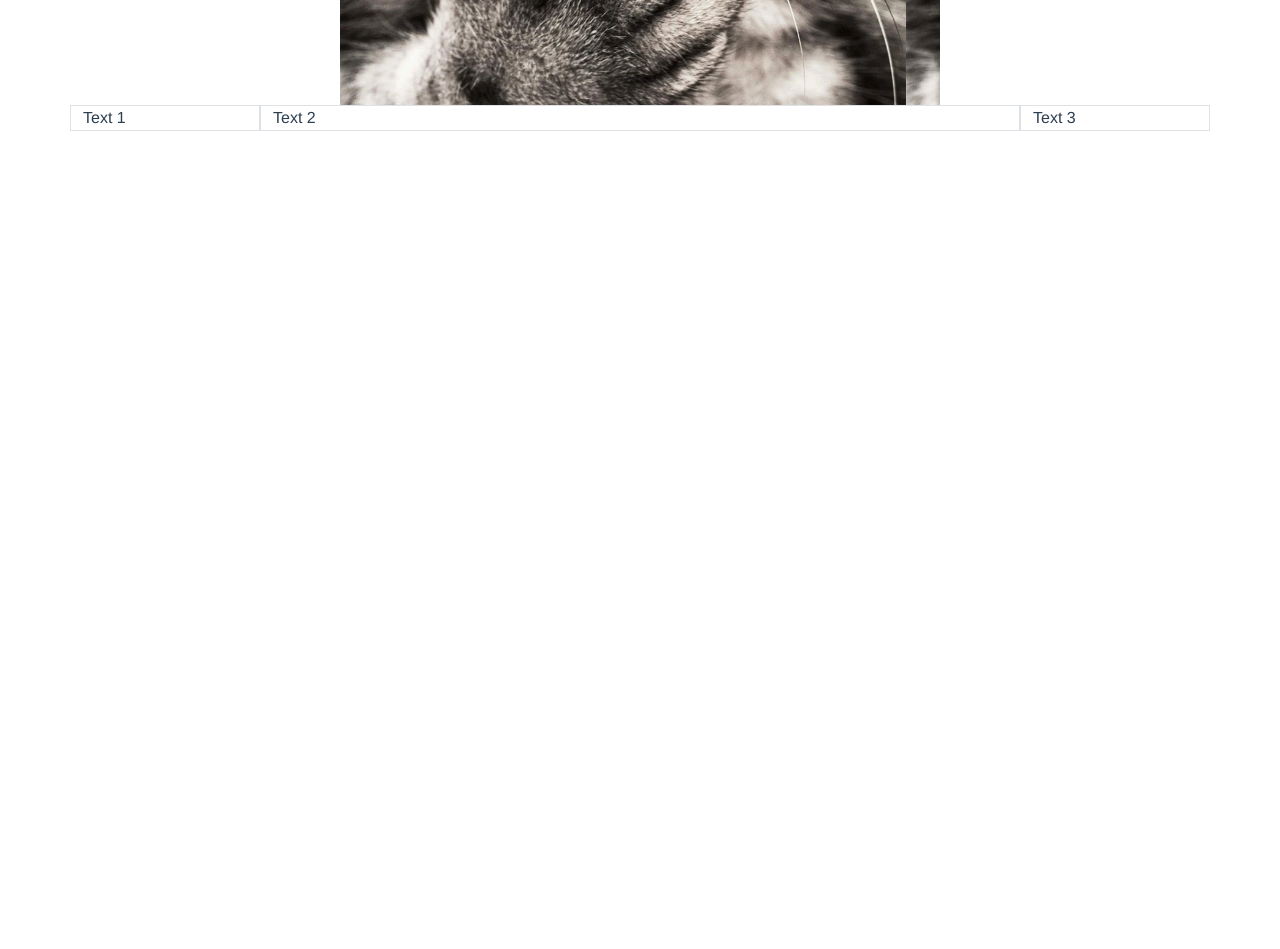
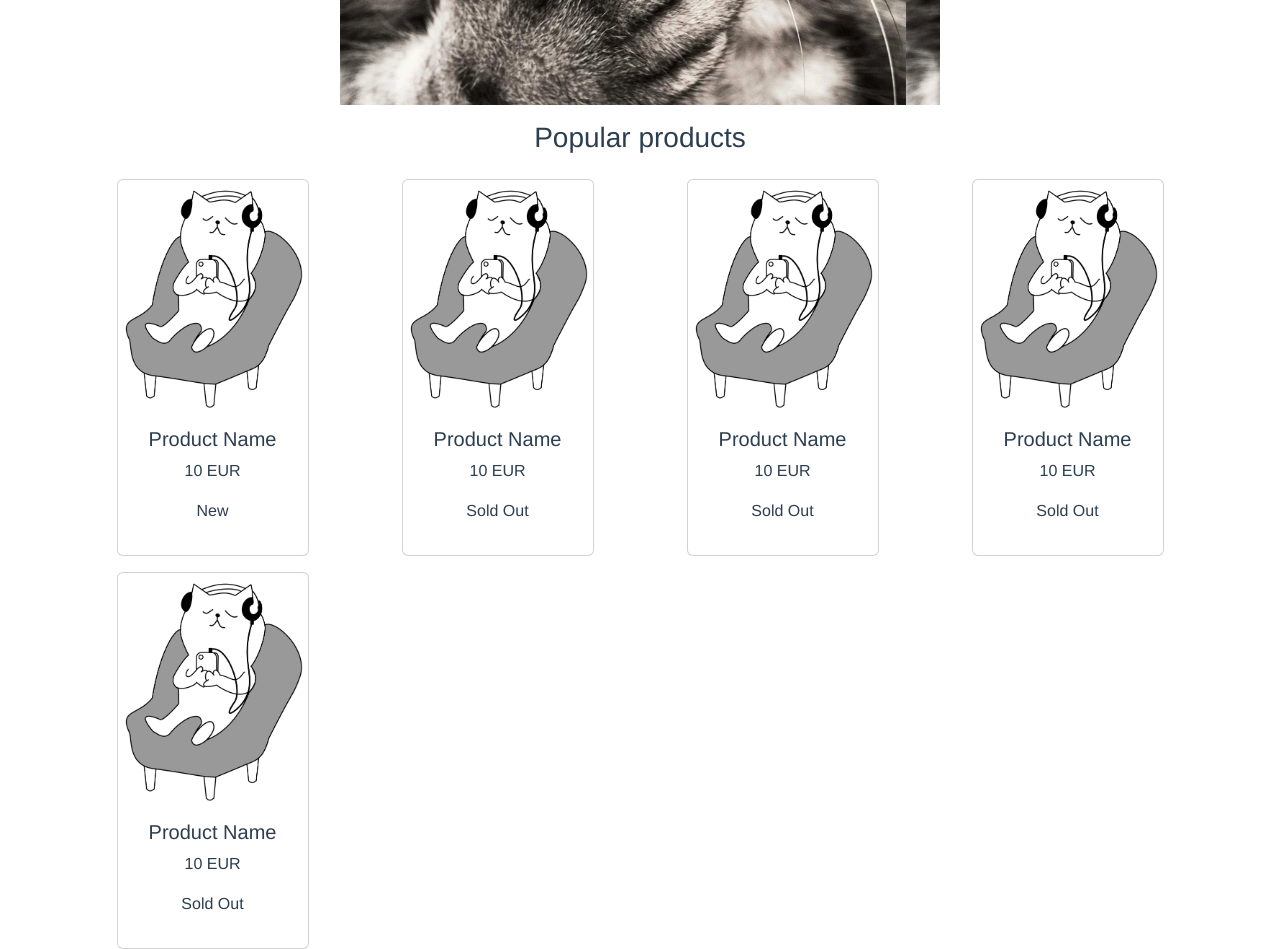
Before and after one commit to chinadrumsticks/vue-frontend, a Vue app: page / in a window 1280 px wide. Shown: the part 740-1689 px from the top of the page. Before the commit the page ends 871 px from the top, so only its background shows below. Built offline with nearby package versions, Linux system fonts and the light colour scheme.

Commit message:
Add products

```diff
--- a/src/App.vue
+++ b/src/App.vue
@@ -1,21 +1,47 @@
 <template>
-  <NavBar></NavBar>
+   <NavBar></NavBar>
   <div class="container">
     <div class="row">
       <div class="col-12 d-flex justify-content-center">
         <MainCarousel></MainCarousel>
       </div>
     </div>
-
-    <div class="row text-start">
-      <div class="col-6 col-md-2 border">
-        Text 1
+    <h3 class="mt-3">Popular products</h3>
+    <div class="row">
+      <div class="col-12 col-md-3 d-flex justify-content-center mt-3">
+        <ProductThumbnail
+        price="10 EUR"
+        title="Product Name"
+        additionalInfo="New"
+        ></ProductThumbnail>
       </div>
-      <div class="col-6 col-md-8 border">
-        Text 2
+      <div class="col-12 col-md-3 d-flex justify-content-center mt-3">
+        <ProductThumbnail
+        price="10 EUR"
+        title="Product Name"
+        additionalInfo="Sold Out"
+        ></ProductThumbnail>
       </div>
-      <div class="col col-md-2 border">
-        Text 3
+      <div class="col-12 col-md-3 d-flex justify-content-center mt-3">
+        <ProductThumbnail
+        price="10 EUR"
+        title="Product Name"
+        additionalInfo="Sold Out"
+        ></ProductThumbnail>
+      </div>
+      <div class="col-12 col-md-3 d-flex justify-content-center mt-3">
+        <ProductThumbnail
+        price="10 EUR"
+        title="Product Name"
+        additionalInfo="Sold Out"
+        ></ProductThumbnail>
+      </div>
+      <div class="col-12 col-md-3 d-flex justify-content-center mt-3">
+        <ProductThumbnail
+        price="10 EUR"
+        title="Product Name"
+        additionalInfo="Sold Out"
+        ></ProductThumbnail>
       </div>
     </div>
   </div>
@@ -24,11 +50,14 @@
 <script>
   import NavBar from "./components/NavBar";
   import MainCarousel from "./components/MainCarousel.vue";
+  import ProductThumbnail from "./components/ProductThumbnail.vue";
+
   export default {
     name: 'App',
     components: {
-      MainCarousel,
-      NavBar
+    MainCarousel,
+    NavBar,
+    ProductThumbnail
     }
   }
 </script>
--- /dev/null
+++ b/src/components/ProductThumbnail.vue
@@ -0,0 +1,25 @@
+<template>
+  <div class="card" style="width: 12rem;">
+  <img src="@/assets/cat.jpeg" class="card-img-top" alt="...">
+  <div class="card-body">
+    <h5 class="card-title">{{ title }}</h5>
+    <p class="card-text">{{ price }}</p>
+    <p>{{ additionalInfo }}</p>
+  </div>
+</div>
+</template>
+
+<script>
+export default {
+    name: "ProductThumbnail",
+    props: {
+        title: String,
+        price: String,
+        additionalInfo: String,
+    }
+}
+</script>
+
+<style>
+
+</style>
```
